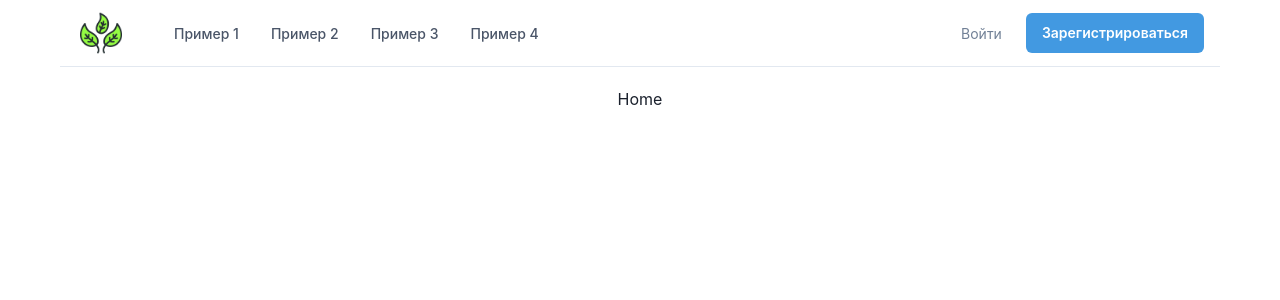
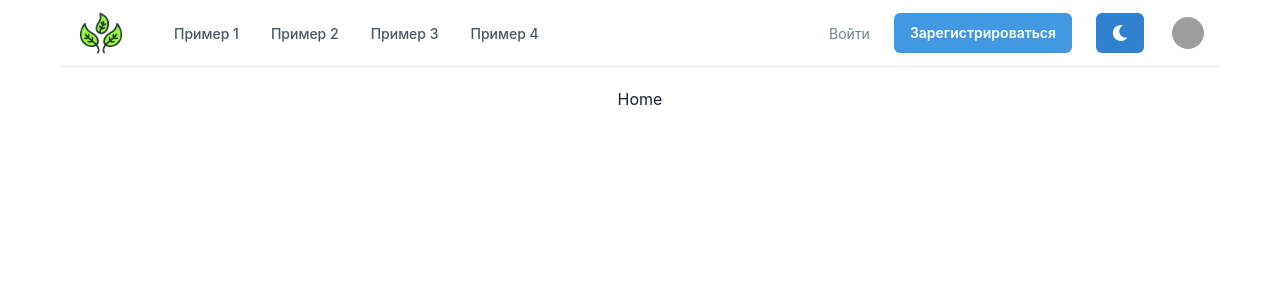
Before and after one commit to klekwedge/full-life-frontend, a React (Vite) app: page / in a window 1280 px wide. Shown: the top 300 px of the page. Built offline with nearby package versions, Linux system fonts and the light colour scheme; grey boxes are pictures that could not be loaded.

Commit message:
feat: add UserMenu

```diff
--- a/src/components/NavBar/NavBar.tsx
+++ b/src/components/NavBar/NavBar.tsx
@@ -15,7 +15,17 @@
   useBreakpointValue,
   useDisclosure,
   Image,
+  Menu,
+  MenuButton,
+  Avatar,
+  MenuList,
+  MenuDivider,
+  MenuItem,
+  Center,
+  useColorMode,
 } from "@chakra-ui/react";
+
+import { FaMoon, FaSun } from "react-icons/fa";
 
 import { GrMenu, GrClose, GrDown, GrLinkNext } from "react-icons/gr";
 import { NAV_ITEMS } from "../../app-data/nav-data";
@@ -23,6 +33,7 @@
 
 export default function NavBar() {
   const { isOpen, onToggle } = useDisclosure();
+  const { colorMode, toggleColorMode } = useColorMode();
 
   return (
     <Box>
@@ -68,7 +79,7 @@
           justify={"flex-end"}
           direction={"row"}
           spacing={6}
-          alignItems='center'
+          alignItems="center"
         >
           <Button
             as={"a"}
@@ -93,6 +104,44 @@
           >
             Зарегистрироваться
           </Button>
+          <Stack direction={"row"} spacing={7}>
+            <Button onClick={toggleColorMode} colorScheme='blue'>
+              {colorMode === "light" ? <FaMoon /> : <FaSun />}
+            </Button>
+
+            <Menu>
+              <MenuButton
+                as={Button}
+                rounded={"full"}
+                variant={"link"}
+                cursor={"pointer"}
+                minW={0}
+              >
+                <Avatar
+                  size={"sm"}
+                  src={"https://avatars.dicebear.com/api/male/username.svg"}
+                />
+              </MenuButton>
+              <MenuList alignItems={"center"}>
+                <br />
+                <Center>
+                  <Avatar
+                    size={"2xl"}
+                    src={"https://avatars.dicebear.com/api/male/username.svg"}
+                  />
+                </Center>
+                <br />
+                <Center>
+                  <p>Username</p>
+                </Center>
+                <br />
+                <MenuDivider />
+                <MenuItem>Your Servers</MenuItem>
+                <MenuItem>Account Settings</MenuItem>
+                <MenuItem>Logout</MenuItem>
+              </MenuList>
+            </Menu>
+          </Stack>
         </Stack>
       </Flex>
 
```
